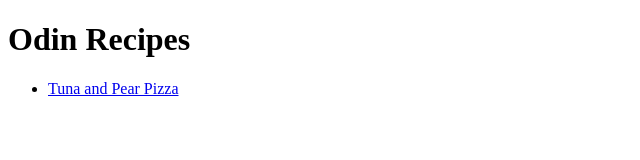
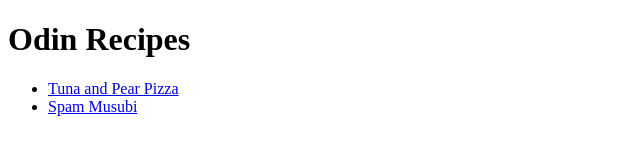
Before and after one commit to cbrownaz24/odin-recipes, a plain HTML site: page index.html in a window 1280 px wide. Shown: the whole page, without its empty margins (0-640 px from the left). Drawn offline with Linux system fonts and the light colour scheme.

Commit message:
Add second recipe

```diff
--- a/index.html
+++ b/index.html
@@ -10,6 +10,7 @@
         <h1>Odin Recipes</h1>
         <ul>
             <li><a href="./recipes/tuna-pear-pizza.html">Tuna and Pear Pizza</a></li>
+            <li><a href="./recipes/spam-musubi.html">Spam Musubi</a></li>
         </ul>
     </body>
 </html>
```
